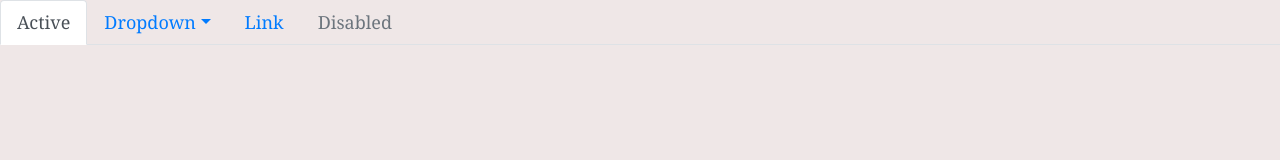
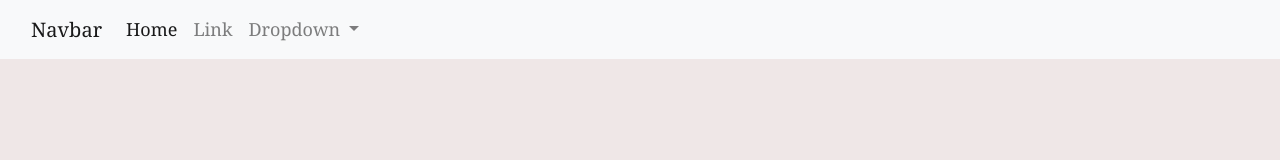
Before and after one commit to jforbis/web-design-challenge, a plain HTML site: page index.html in a window 1280 px wide. Drawn offline with nearby package versions, Linux system fonts and the light colour scheme.

Commit message:
save point: going back to original nav bar

```diff
--- a/index.html
+++ b/index.html
@@ -11,24 +11,32 @@
 </head>
 
 <!--Top Nav Bar-->
-<ul class="nav nav-tabs">
+<nav class="navbar navbar-expand-lg navbar-light bg-light">
+    <div class="container-fluid">
+      <a class="navbar-brand" href="#">Navbar</a>
+      <button class="navbar-toggler" type="button" data-bs-toggle="collapse" data-bs-target="#navbarSupportedContent" aria-controls="navbarSupportedContent" aria-expanded="false" aria-label="Toggle navigation">
+        <span class="navbar-toggler-icon"></span>
+      </button>
+      <div class="collapse navbar-collapse" id="navbarSupportedContent">
+        <ul class="navbar-nav me-auto mb-2 mb-lg-0">
           <li class="nav-item">
-      <a class="nav-link active" aria-current="page" href="#">Active</a>
-    </li>
-    <li class="nav-item dropdown">
-      <a class="nav-link dropdown-toggle" data-bs-toggle="dropdown" href="#" role="button" aria-expanded="false">Dropdown</a>
-      <ul class="dropdown-menu">
-        <li><a class="dropdown-item" href="#">Max Temperature</a></li>
-        <li><a class="dropdown-item" href="#">Humidity</a></li>
-        <li><a class="dropdown-item" href="#">Cloudiness</a></li>
-        <li><hr class="dropdown-divider"></li>
-        <li><a class="dropdown-item" href="#">Windspeed</a></li>
-      </ul>
+            <a class="nav-link active" aria-current="page" href="#">Home</a>
           </li>
           <li class="nav-item">
             <a class="nav-link" href="#">Link</a>
           </li>
-    <li class="nav-item">
-      <a class="nav-link disabled" href="#" tabindex="-1" aria-disabled="true">Disabled</a>
+          <li class="nav-item dropdown">
+            <a class="nav-link dropdown-toggle" href="#" id="navbarDropdown" role="button" data-bs-toggle="dropdown" aria-expanded="false">
+              Dropdown
+            </a>
+            <ul class="dropdown-menu" aria-labelledby="navbarDropdown">
+              <li><a class="dropdown-item" href="#">Max Temperature</a></li>
+              <li><a class="dropdown-item" href="#">Humidity</a></li>
+              <li><hr class="dropdown-divider"></li>
+              <li><a class="dropdown-item" href="#">Cloudiness</a></li>
+              <li><a class="dropdown-item" href="#">Windspeed</a></li>
+            </ul>
           </li>
-  </ul>
+      </div>
+    </div>
+  </nav>
```
Lines whose indentation alone changed are shown as unchanged.
